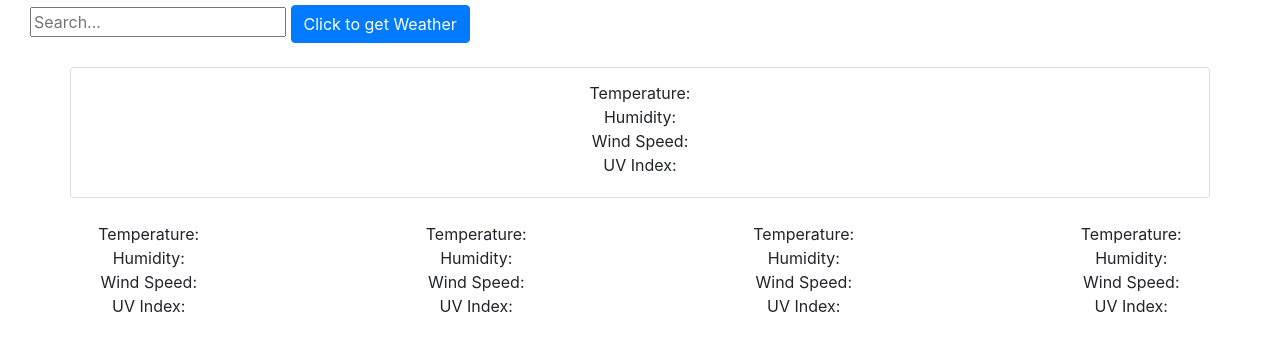
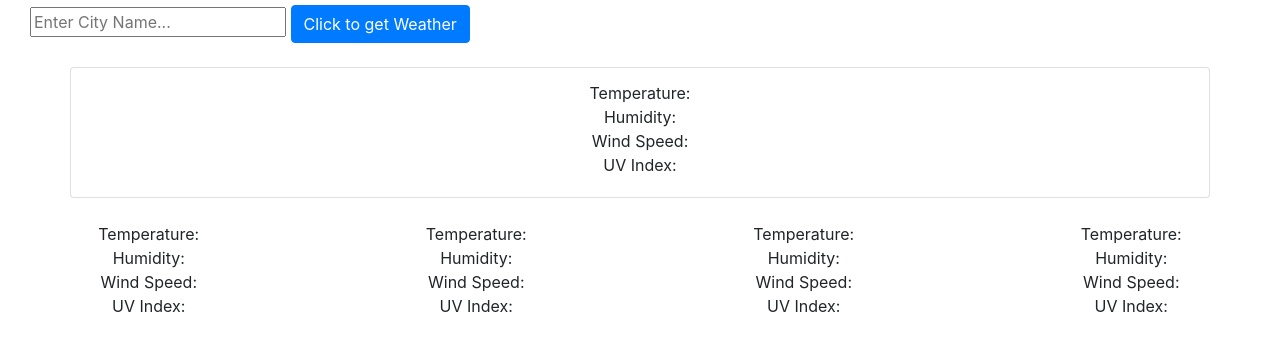
Before and after one commit to Sofa-KB/Weather-Dashboard, a plain HTML site: page index.html in a window 1280 px wide. Shown: the part 51-402 px from the top of the page. Drawn offline with nearby package versions, Linux system fonts and the light colour scheme.

Commit message:
changed placeholder

```diff
--- a/index.html
+++ b/index.html
@@ -17,7 +17,7 @@
     <h3 id="currentDate" class='text-center hide'></h3>
 
     <form>
-        <input id="search" type="text" placeholder="Search...">
+        <input id="search" type="text" placeholder="Enter City Name...">
         <button id="submit" class="btn btn-primary" onclick='weatherSearch()'>Click to get Weather</button>
     </form>
 
```
